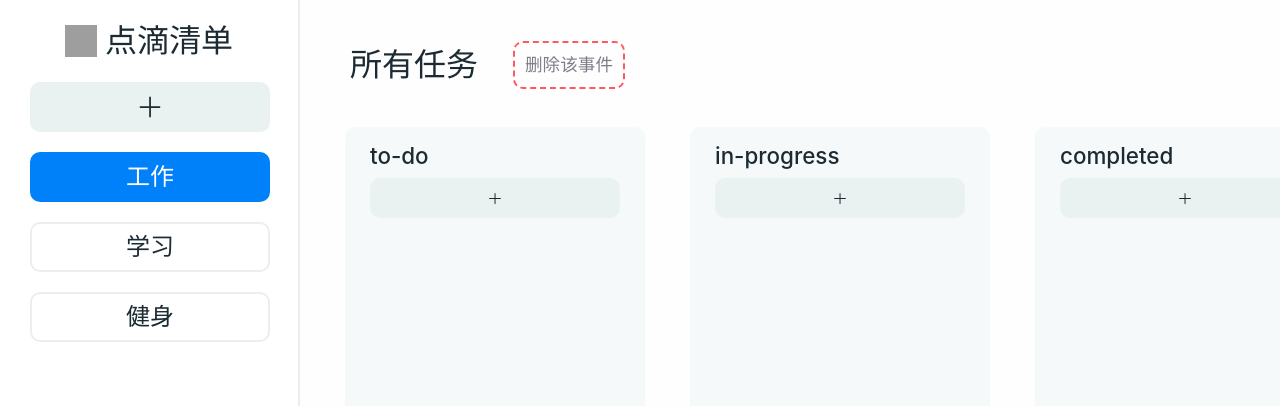
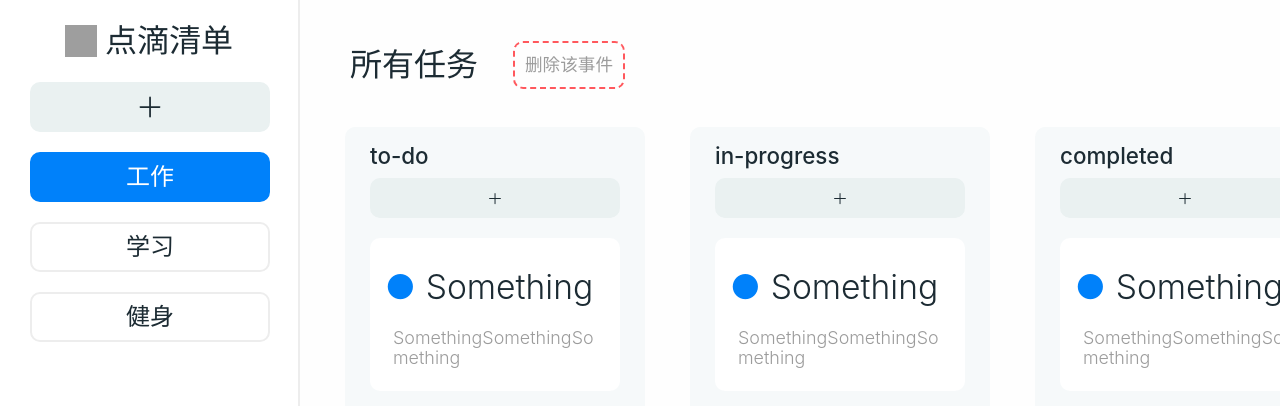
Before and after one commit to hanyi319/ready-to-do, a React (Vite) app: page / in a window 1280 px wide. Shown: the top 406 px of the page. Built offline with nearby package versions, Linux system fonts and the light colour scheme; grey boxes are pictures that could not be loaded.

Commit message:
feat: 展示任务卡片

```diff
--- a/src/assets/stylesheets/vars.css
+++ b/src/assets/stylesheets/vars.css
@@ -5,7 +5,7 @@
   --theme-color-yellow: #ffb61b;
   --text-color-black: #1c2b33;
   --text-color-white: #ffffff;
-  --text-color-muted: #7c7e8c;
+  --text-color-muted: #9c9c9c;
   --task-box-bg: #fefefe;
   --border-color: #ededed;
   --border-radius: 10px;
--- a/src/components/Column.jsx
+++ b/src/components/Column.jsx
@@ -1,4 +1,5 @@
 import AddTaskButton from "./AddTaskButton";
+import Task from "./Task";
 
 const Column = ({ tag, currentEvent, events, setEvents }) => {
   const handleAdd = () => {
@@ -11,7 +12,7 @@
       const eventCopy = arrCopy[index];
       arrCopy.splice(index, 1, {
         title: currentEvent.title,
-        tasks: [...eventCopy.tasks, { name: name, details: details, tag: tag }],
+        tasks: [...eventCopy.tasks, { name: name, details: details, state: tag }],
       });
       return arrCopy;
     });
@@ -21,6 +22,15 @@
     <div className="column">
       {tag}
       <AddTaskButton handleClick={handleAdd} />
+      <div className="task-container">
+        {events
+          .find((event) => event.title === currentEvent.title)
+          .tasks.map((item) => {
+            if (item.state === tag) {
+              return <Task key={item.name} name={item.name} details={item.details} />;
+            }
+          })}
+      </div>
     </div>
   );
 };
--- /dev/null
+++ b/src/components/Task.jsx
@@ -0,0 +1,10 @@
+const Task = ({ name, details }) => {
+  return (
+    <div className="task">
+      <h2 className="task-name over-hide">{name}</h2>
+      <p className="task-details">{details}</p>
+    </div>
+  );
+};
+
+export default Task;
--- a/src/components/task.css
+++ b/src/components/task.css
@@ -42,9 +42,8 @@
 
 .column {
   width: 300px;
-  height: 300px;
+  max-height: 700px;
   padding: 17px 25px;
-  max-height: 700px;
   border-radius: var(--border-radius);
   font-size: 1.4em;
   font-weight: 500;
@@ -71,3 +70,37 @@
 .add-task-button:hover {
   background-color: var(--add-button-hover-bg);
 }
+
+.task-container {
+  width: 100%;
+  max-height: 600px;
+  overflow: auto;
+}
+
+.task {
+  width: 100%;
+  padding: 15px;
+  margin-bottom: 20px;
+  border-radius: var(--border-radius);
+  background-color: #fff;
+}
+
+.task-name {
+  font-weight: 300;
+  line-height: 2em;
+}
+
+.task-name::before {
+  content: "●";
+  margin-right: 10px;
+  color: var(--theme-color-blue);
+}
+
+.task-details {
+  padding: 8px;
+  line-height: 1.1em;
+  font-size: 0.8em;
+  font-weight: 300;
+  color: var(--text-color-muted);
+  word-wrap: break-word;
+}
```
